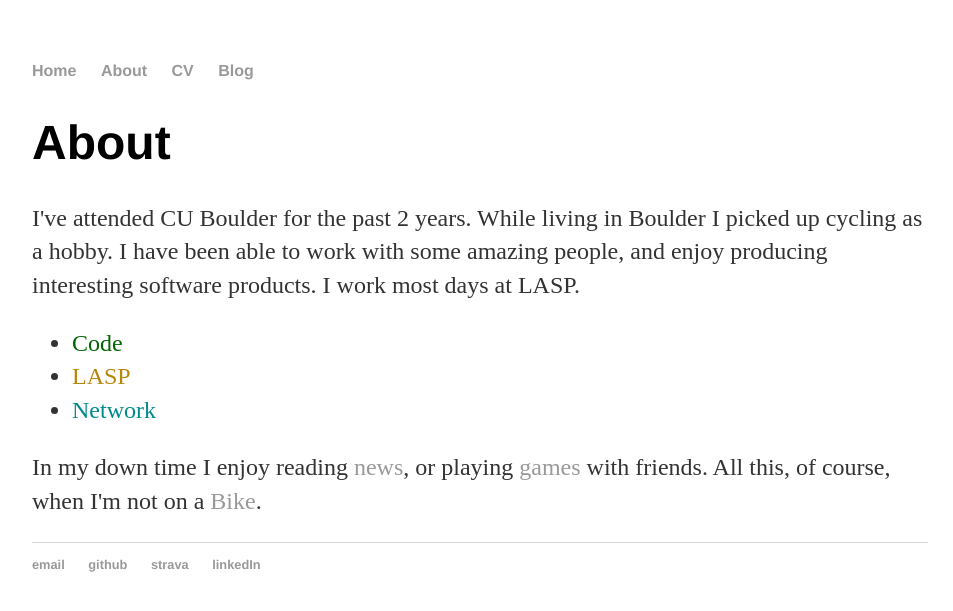
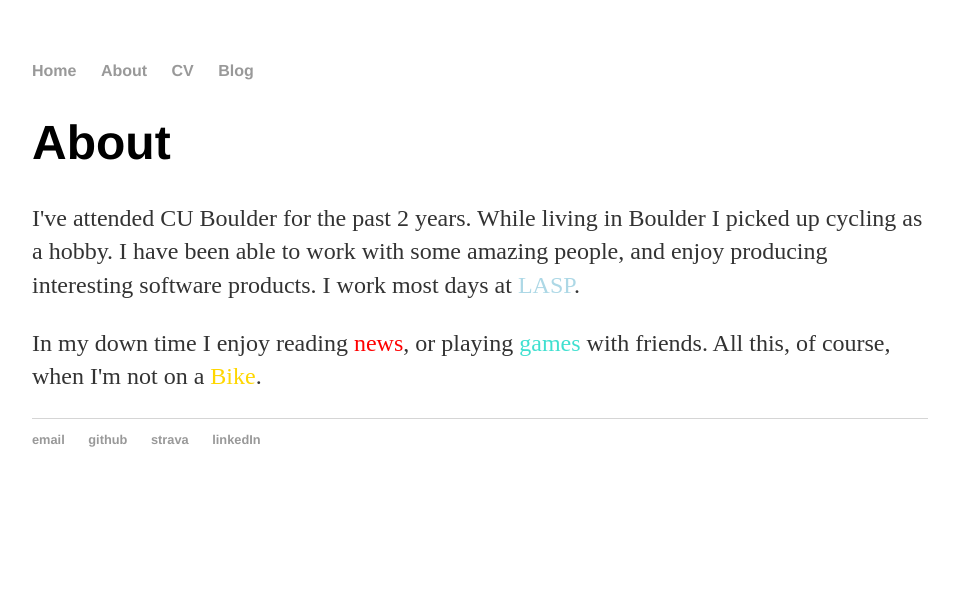
Before and after one commit to joerickard/personalWebsite, a Jekyll site: the page built from about/index.html, in a window 1280 px wide. Shown: the top 611 px of the page, without its empty margins (160-1113 px from the left). Built offline with Jekyll 4.4.1, drawn with Linux system fonts in a browser that asks for light colours.

Commit message:
Update index.html

```diff
--- a/about/index.html
+++ b/about/index.html
@@ -5,13 +5,6 @@
 
 		<div class="about">
 			<h1>About</h1>
-			<p>I've attended CU Boulder for the past 2 years. While living in Boulder I picked up cycling as a hobby. I have been able to work with some amazing people, and enjoy producing interesting software products. I work most days at LASP.</p>
-
-			<ul class="contacts">
-				<li><a href="https://github.com/joerickard"style="color:darkgreen"target="_blank">Code</a></li>
-				<li><a href="http://lasp.colorado.edu/home/"style="color:DarkGoldenRod"target="_blank">LASP</a></li>
-				<li><a href="https://www.linkedin.com/in/joesrickard"style="color:darkcyan"target="_blank">Network</a></li>
-				</ul>
-
-			<p>In my down time I enjoy reading <a href="https://news.ycombinator.com/"target="_blank">news</a>, or playing <a href="http://steamcommunity.com/profiles/76561198027228209/"target="_blank">games</a> with friends. All this, of course, when I'm not on a <a href="https://www.strava.com/athletes/10227888"target="_blank">Bike</a>.</p>
+			<p>I've attended CU Boulder for the past 2 years. While living in Boulder I picked up cycling as a hobby. I have been able to work with some amazing people, and enjoy producing interesting software products. I work most days at <a href="http://lasp.colorado.edu/home/"style="color:lightblue"target="_blank">LASP</a>.</p>
+			<p>In my down time I enjoy reading <a href="https://news.ycombinator.com/"style="color:red"target="_blank">news</a>, or playing <a href="http://steamcommunity.com/profiles/76561198027228209/"style="color:turquoise"target="_blank">games</a> with friends. All this, of course, when I'm not on a <a href="https://www.strava.com/athletes/10227888"style="color:gold"target="_blank">Bike</a>.</p>
 		</div>
```
